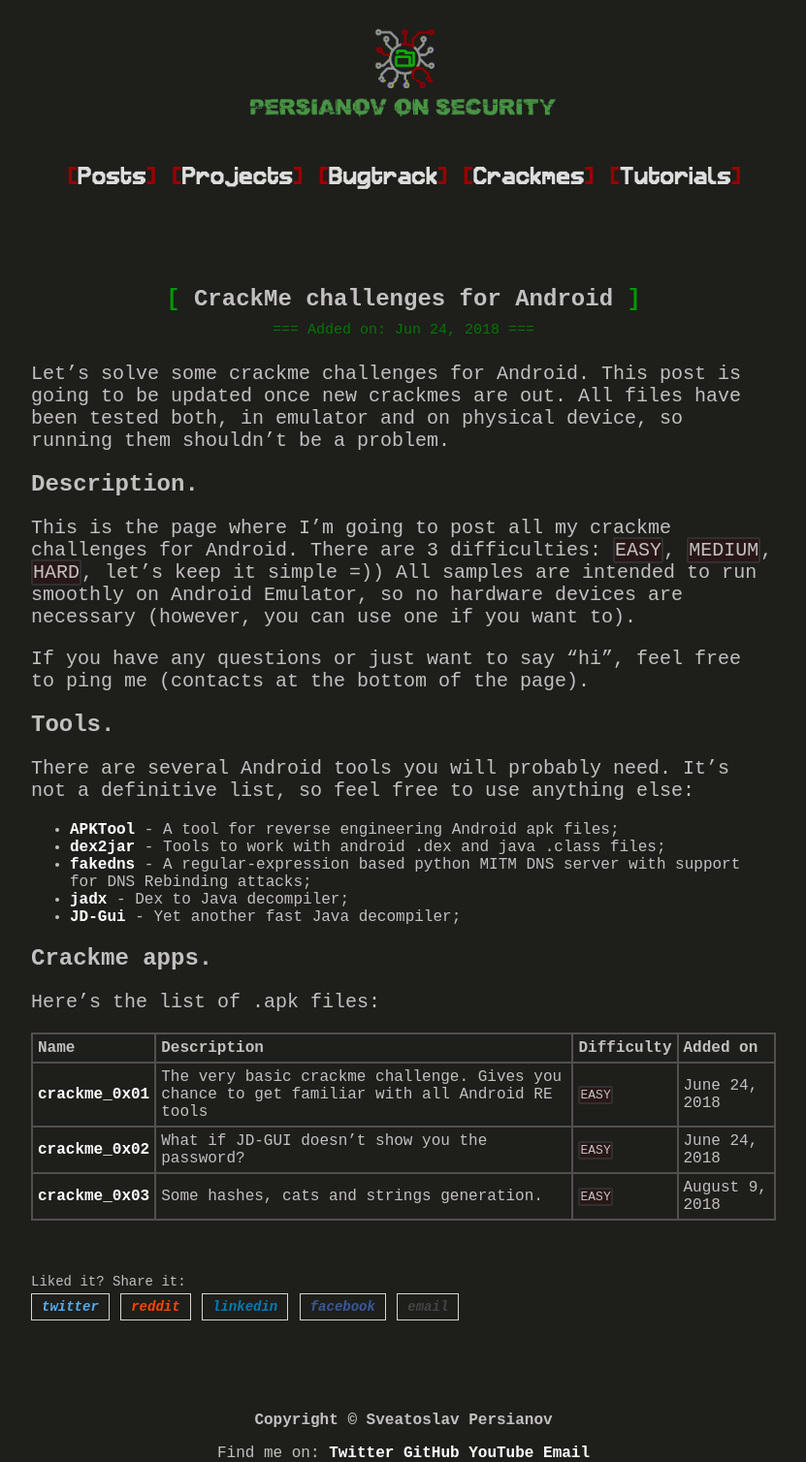
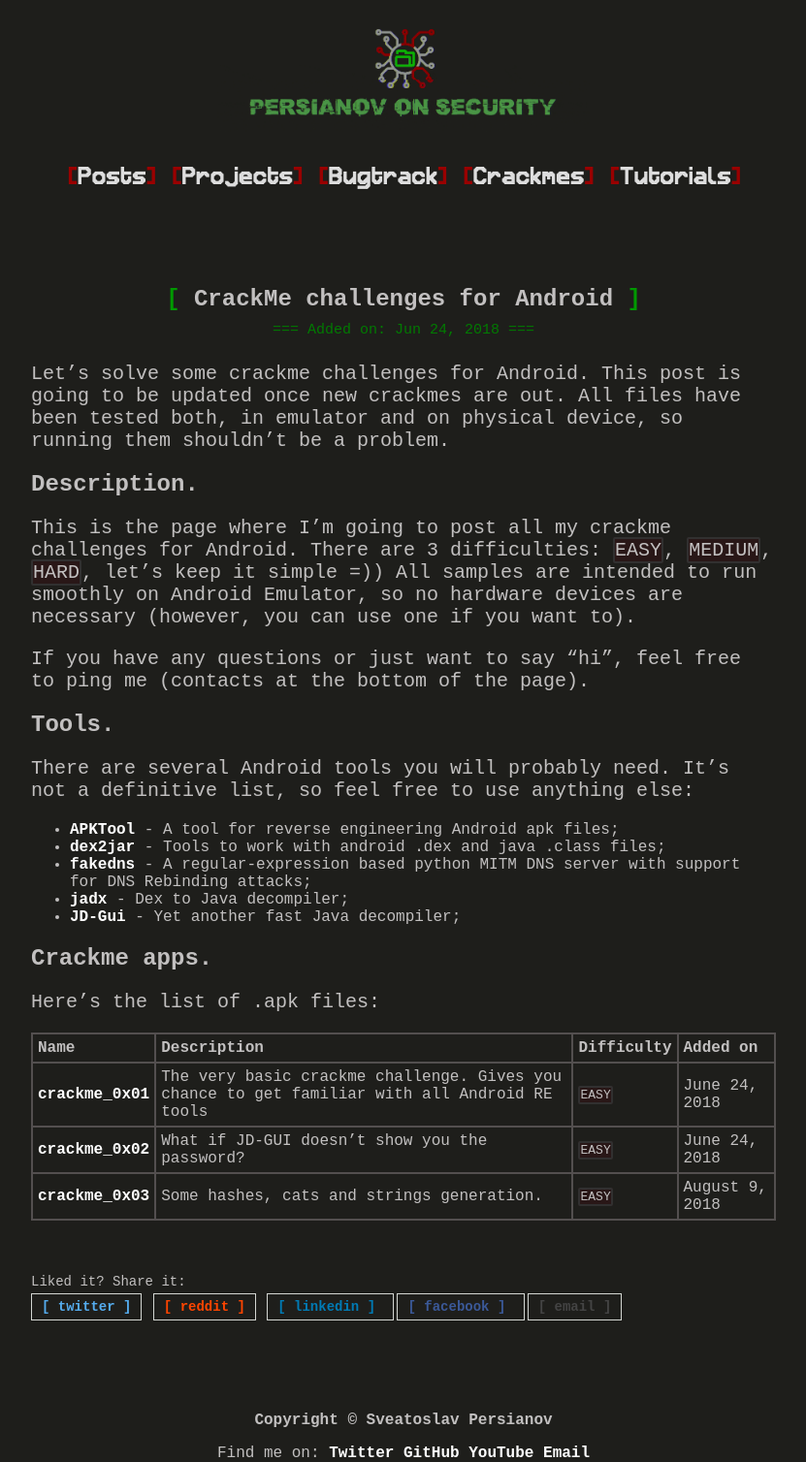
Before and after one commit to num1r0/num1r0.github.io, a Jekyll site: the page built from _posts/2018-06-24-crackme-challenges-android.md, in a window 1280 px wide. Shown: the whole page at 97% size, without its empty margins (224-1055 px from the left). Built offline with Jekyll 4.4.1, drawn with Linux system fonts in a browser that asks for light colours.

Commit message:
final version

```diff
--- a/_includes/share_bar.html
+++ b/_includes/share_bar.html
@@ -7,30 +7,30 @@
         <a  href="https://twitter.com/intent/tweet?text={{ page.title }}&url={{ site.url }}{{ site.baseurl }}{{ page.url }}"
             onclick="window.open(this.href, 'pop-up', 'left=20,top=20,width=500,height=500,toolbar=1,resizable=0'); return false;"
             title="Share on Twitter" >
-            <i class="fa fa-twitter share-button"> twitter</i>
+            <span class="fa-twitter share-button">[ twitter ]</span>
         </a>
 
         <a  href="http://www.reddit.com/submit?url={{ site.url }}{{ site.baseurl }}{{ page.url }}"
             onclick="window.open(this.href, 'pop-up', 'left=20,top=20,width=900,height=500,toolbar=1,resizable=0'); return false;"
             title="Share on Reddit" >
-            <i class="fa fa-reddit-alien share-button"> reddit</i>
+            <span class="fa-reddit share-button">[ reddit ]</span>
         </a>
 
         <a  href="https://www.linkedin.com/shareArticle?mini=true&url={{ site.url }}{{ site.baseurl }}{{ page.url }}&title={{ page.title }}&summary={{ page.description }}&source={{ site.title }}"
             onclick="window.open(this.href, 'pop-up', 'left=20,top=20,width=500,height=500,toolbar=1,resizable=0'); return false;"
             title="Share on LinkedIn" >
-            <i class="fa fa-linkedin share-button"> linkedin</i>
+            <span class="fa-linkedin share-button">[ linkedin ]</i>
         </a>
 
         <a  href="https://www.facebook.com/sharer/sharer.php?u={{ site.url }}{{ site.baseurl }}{{ page.url }}"
             onclick="window.open(this.href, 'pop-up', 'left=20,top=20,width=500,height=500,toolbar=1,resizable=0'); return false;"
             title="Share on Facebook" >
-            <i class="fa fa-facebook-official share-button"> facebook</i>
+            <span class="fa-facebook share-button">[ facebook ]</i>
         </a>
 
         <a  href="mailto:?subject={{ page.title }}&amp;body=Check out this site {{ site.url }}{{ site.baseurl }}{{ page.url }}"
             title="Share via Email" >
-            <i class="fa fa-envelope share-button"> email</i>
+            <span class="fa-envelope share-button">[ email ]</i>
         </a>
     </div>
 
--- a/css/styles.css
+++ b/css/styles.css
@@ -183,10 +183,10 @@ pre {
 }
 
 /* Facebook button */
-.fa-facebook-official {
+.fa-facebook {
     color: #3b5998;
 }
-.fa-facebook-official:hover {
+.fa-facebook:hover {
     background-color: #3b5998;
 }
 
@@ -198,35 +198,11 @@ pre {
     background-color: #55acee;
 }
 
-/* Google-PLus button */
-.fa-google-plus {
-    color: #dd4b39;
-}
-.fa-google-plus:hover {
-    background-color: #dd4b39;
-}
-
-/* Pinterest button */
-.fa-pinterest-p {
-    color: #cb2027;
-}
-.fa-pinterest-p:hover {
-    background-color: #cb2027;
-}
-
-/* Tumblr button */
-.fa-tumblr {
-    color: #32506d;
-}
-.fa-tumblr:hover {
-    background-color: #32506d;
-}
-
 /* Reddit button */
-.fa-reddit-alien {
+.fa-reddit {
     color: #ff4500;
 }
-.fa-reddit-alien:hover {
+.fa-reddit:hover {
     background-color: #ff4500;
 }
 
```
